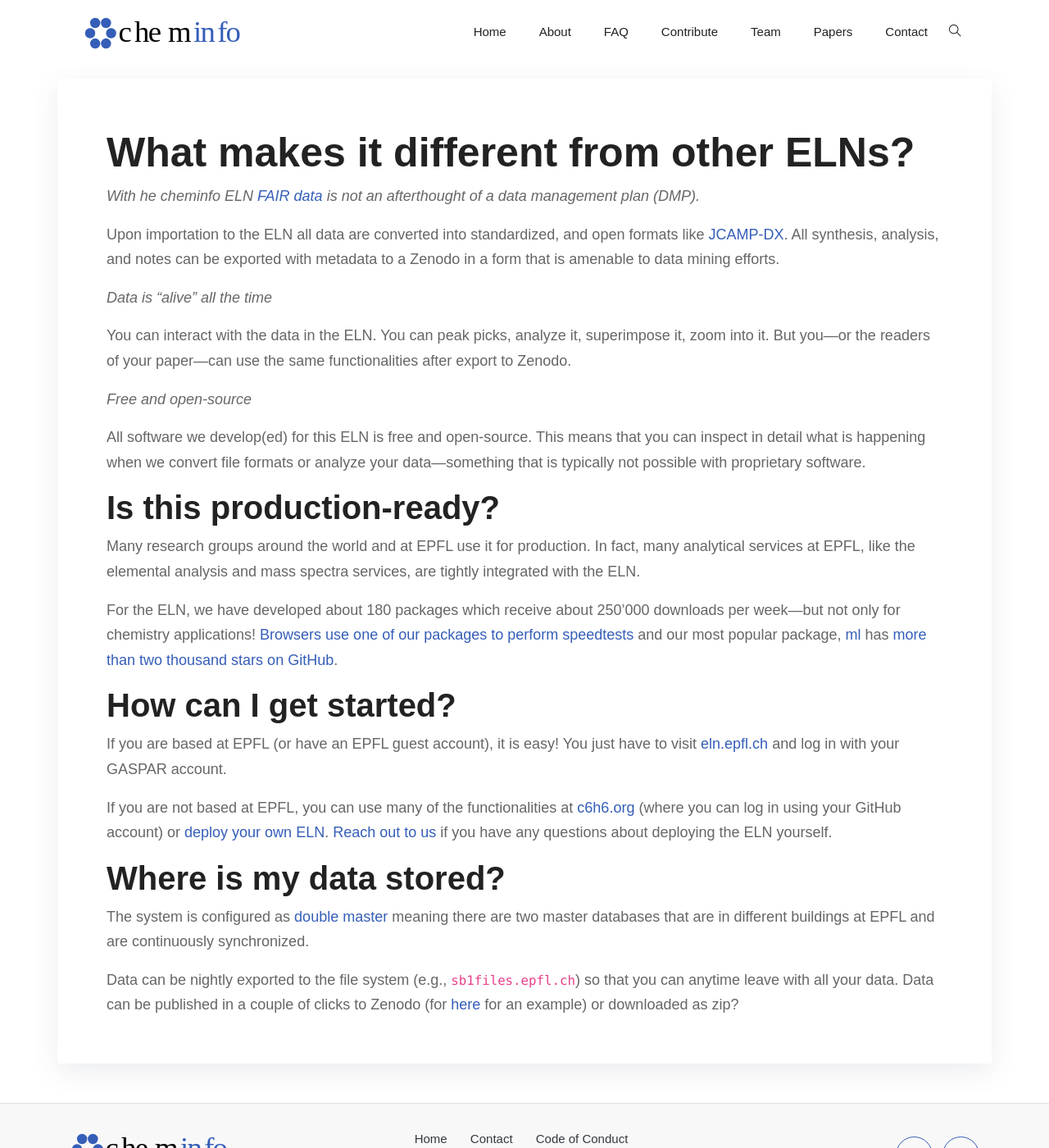
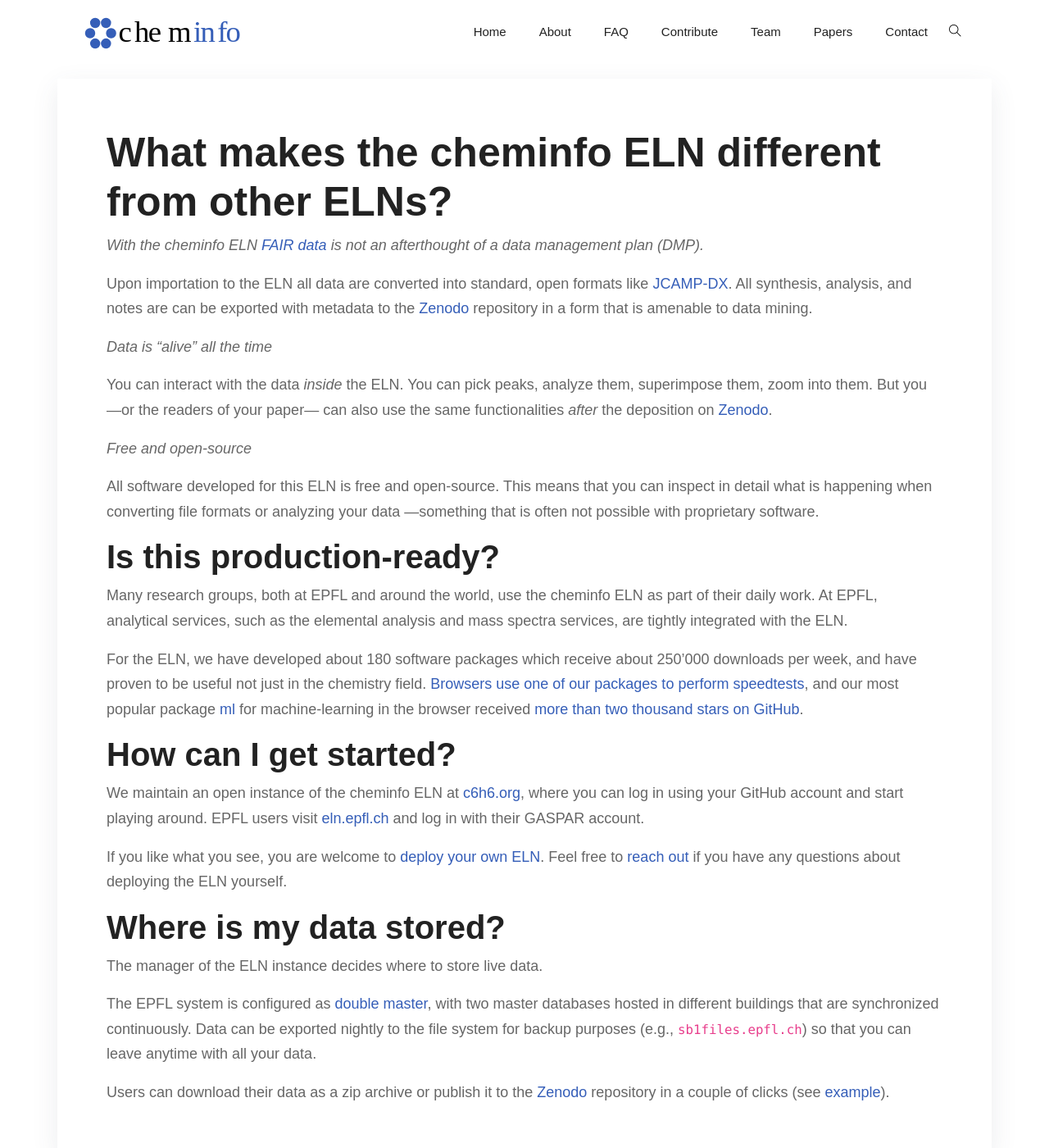
Before and after one commit to cheminfo/cheminfo.github.io, a Jekyll site: the page built from docs/_pages/faq.md, in a window 1280 px wide and 1400 px high. Shown: the whole window at 82% size. Built offline with Jekyll 4.4.1, drawn with Linux system fonts in a browser that asks for light colours; some web fonts are replaced.

Commit message:
update faq
 * tone down epfl focus
 * correct typos
 * general readability/flow

```diff
--- a/docs/_pages/faq.md
+++ b/docs/_pages/faq.md
@@ -1,37 +1,48 @@
 ---
 layout: page
 title: "FAQ"
-description: "Commonly asked questions and answers"
+description: "Frequently asked questions"
 ---
 
-# What makes it different from other ELNs?
+# What makes the cheminfo ELN different from other ELNs?
 
-_With he cheminfo ELN [FAIR data](https://www.go-fair.org/fair-principles/) is not an afterthought of a data management plan (DMP)._
+_With the cheminfo ELN [FAIR data](https://www.go-fair.org/fair-principles/) is not an afterthought of a data management plan (DMP)._
 
-Upon importation to the ELN all data are converted into standardized, and open formats like [JCAMP-DX](http://jcamp-dx.org/). All synthesis, analysis, and notes can be exported with metadata to a Zenodo in a form that is amenable to data mining efforts.
+Upon importation to the ELN all data are converted into standard, open formats like [JCAMP-DX](http://jcamp-dx.org/).
+All synthesis, analysis, and notes are can be exported with metadata to the [Zenodo](http://zenodo.org/) repository in a form that is amenable to data mining.
 
 _Data is "alive" all the time_
 
-You can interact with the data in the ELN. You can peak picks, analyze it, superimpose it, zoom into it. But you---or the readers of your paper---can use the same functionalities after export to Zenodo.
+You can interact with the data *inside* the ELN.
+You can pick peaks, analyze them, superimpose them, zoom into them.
+But you ---or the readers of your paper--- can also use the same functionalities *after* the deposition on [Zenodo](http://zenodo.org/).
 
 _Free and open-source_
 
-All software we develop(ed) for this ELN is free and open-source. This means that you can inspect in detail what is happening when we convert file formats or analyze your data---something that is typically not possible with proprietary software.
+All software developed for this ELN is free and open-source.
+This means that you can inspect in detail what is happening when converting file formats or analyzing your data ---something that is often not possible with proprietary software.
 
 ## Is this production-ready?
 
-Many research groups around the world and at EPFL use it for production. In fact, many analytical services at EPFL, like the elemental analysis and mass spectra services, are tightly integrated with the ELN.
+Many research groups, both at EPFL and around the world, use the cheminfo ELN as part of their daily work.
+At EPFL, analytical services, such as the elemental analysis and mass spectra services, are tightly integrated with the ELN.
 
-For the ELN, we have developed about 180 packages which receive about 250'000 downloads per week---but not only for chemistry applications! [Browsers use one of our packages to perform speedtests](https://webkit.org/blog/7536/jsc-loves-es6/) and our most popular package, [ml](https://github.com/mljs/ml) has [more than two thousand stars on GitHub](https://github.com/mljs/ml/stargazers).
+For the ELN, we have developed about 180 software packages which receive about 250'000 downloads per week, and have proven to be useful not just in the chemistry field.
+[Browsers use one of our packages to perform speedtests](https://webkit.org/blog/7536/jsc-loves-es6/), and our most popular package [ml](https://github.com/mljs/ml) for machine-learning in the browser received [more than two thousand stars on GitHub](https://github.com/mljs/ml/stargazers).
 
 ## How can I get started?
 
-If you are based at EPFL (or have an EPFL guest account), it is easy! You just have to visit [eln.epfl.ch](eln.epfl.ch) and log in with your GASPAR account.
+We maintain an open instance of the cheminfo ELN at [c6h6.org](c6h6.org), where you can log in using your GitHub account and start playing around.
+EPFL users visit [eln.epfl.ch](eln.epfl.ch) and log in with their GASPAR account.
 
-If you are not based at EPFL, you can use many of the functionalities at [c6h6.org](c6h6.org) (where you can log in using your GitHub account) or [deploy your own ELN](https://github.com/cheminfo/roc-eln-docker). [Reach out to us](contact) if you have any questions about deploying the ELN yourself.
+If you like what you see, you are welcome to [deploy your own ELN](https://github.com/cheminfo/roc-eln-docker).
+Feel free to [reach out](contact) if you have any questions about deploying the ELN yourself.
 
 ## Where is my data stored?
 
-The system is configured as [double master](https://en.wikipedia.org/wiki/Multi-master_replication) meaning there are two master databases that are in different buildings at EPFL and are continuously synchronized.
+The manager of the ELN instance decides where to store live data.
 
-Data can be nightly exported to the file system (e.g., `sb1files.epfl.ch`) so that you can anytime leave with all your data. Data can be published in a couple of clicks to Zenodo (for [here](https://zenodo.org/record/4044212) for an example) or downloaded as zip?
+The EPFL system is configured as [double master](https://en.wikipedia.org/wiki/Multi-master_replication), with two master databases hosted in different buildings that are synchronized continuously.
+Data can be exported nightly to the file system for backup purposes (e.g., `sb1files.epfl.ch`) so that you can leave anytime with all your data.
+
+Users can download their data as a zip archive or publish it to the [Zenodo](http://zenodo.org/) repository in a couple of clicks (see [example](https://zenodo.org/record/4044212)).
```
